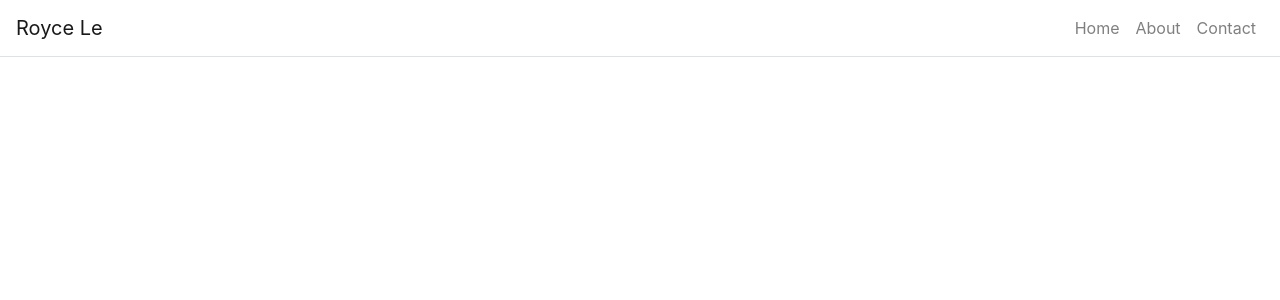
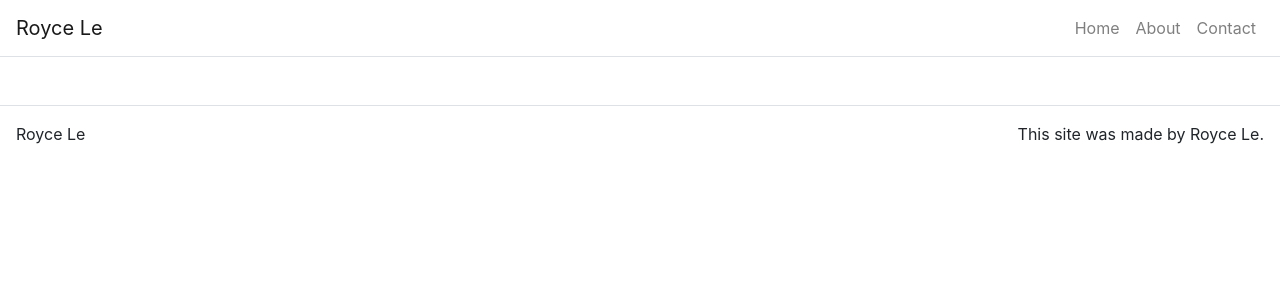
Before and after one commit to roycevanle/Portfolio_4.21.21, a React (Create React App) app: page / in a window 1280 px wide. Shown: the top 300 px of the page. Built offline with nearby package versions, Linux system fonts and the light colour scheme.

Commit message:
added a pages folder & pages to portfolio. Updated notes

```diff
--- a/src/App.js
+++ b/src/App.js
@@ -5,6 +5,9 @@
 import Navbar from 'react-bootstrap/Navbar';
 import NavbarBrand from 'react-bootstrap/NavbarBrand';
 import './App.css';
+
+// Seperate components that i've made
+import Footer from './components/Footer';
 
 
 class App extends React.Component {
@@ -51,9 +54,7 @@
                 </Navbar.Collapse>
             </Navbar>
 
-
-
-
+            <Footer />
 
           </Container>
         </Router>
--- /dev/null
+++ b/src/components/Footer.js
@@ -0,0 +1,21 @@
+import React from 'react';
+import { Col, Container, Row } from 'react-bootstrap'; // standard way is to do multiple lines
+function Footer() {
+    return (
+        // mt-5 is margin top 5
+        <footer className="mt-5">
+            <Container fluid={true}>
+                <Row className="border-top justify-content-between p-3">
+                    <Col className="p-0" md={3} sm={12} >
+                        Royce Le
+                    </Col>
+                    <Col className="p-0 d-flex justify-content-end" md={3}>
+                        This site was made by Royce Le.
+                    </Col>
+                </Row>
+            </Container>
+        </footer>
+    )
+}
+
+export default Footer;
```
Also changed, not shown: src/pages/HomePage.js (added, +9 -0 lines), Personal Notes.txt.
